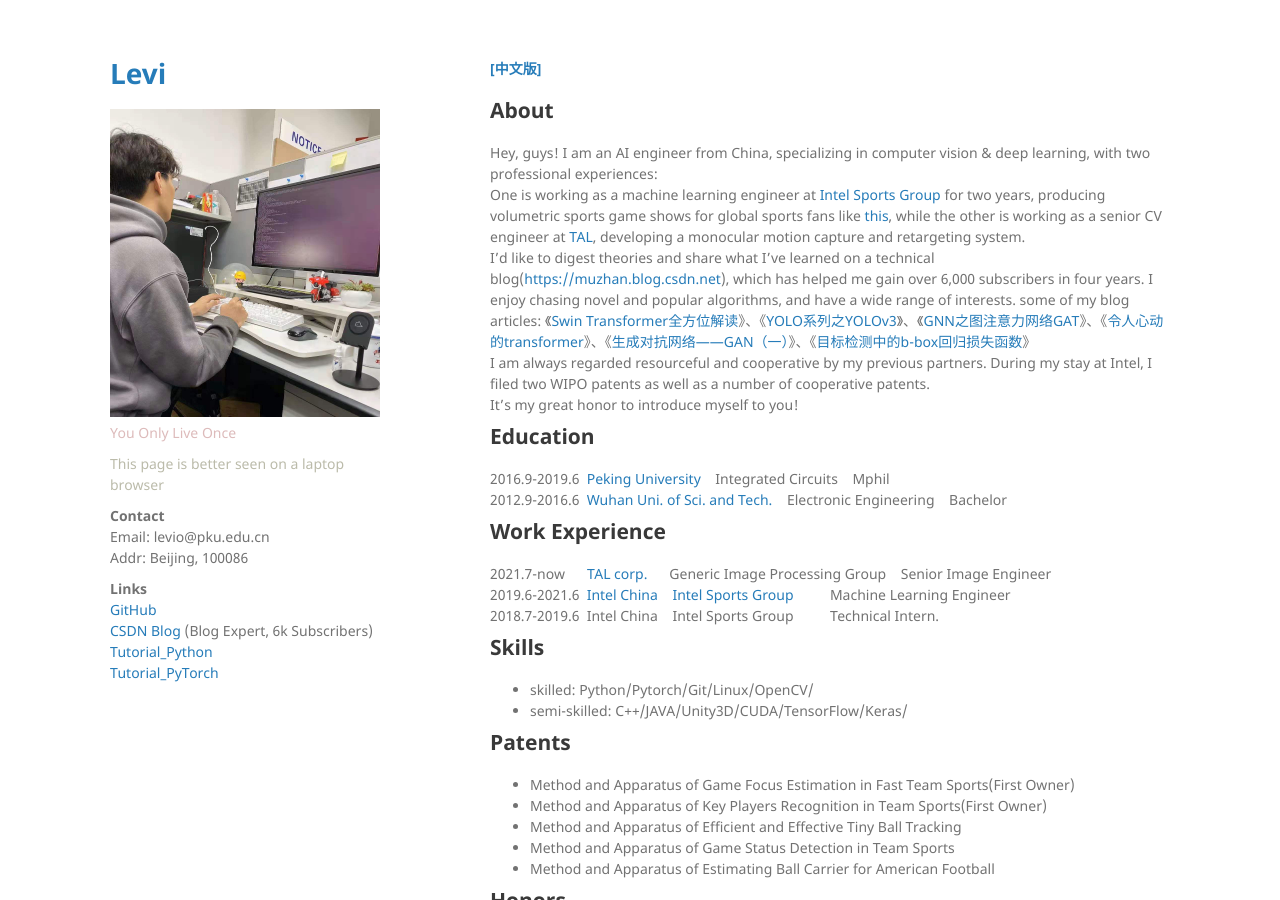
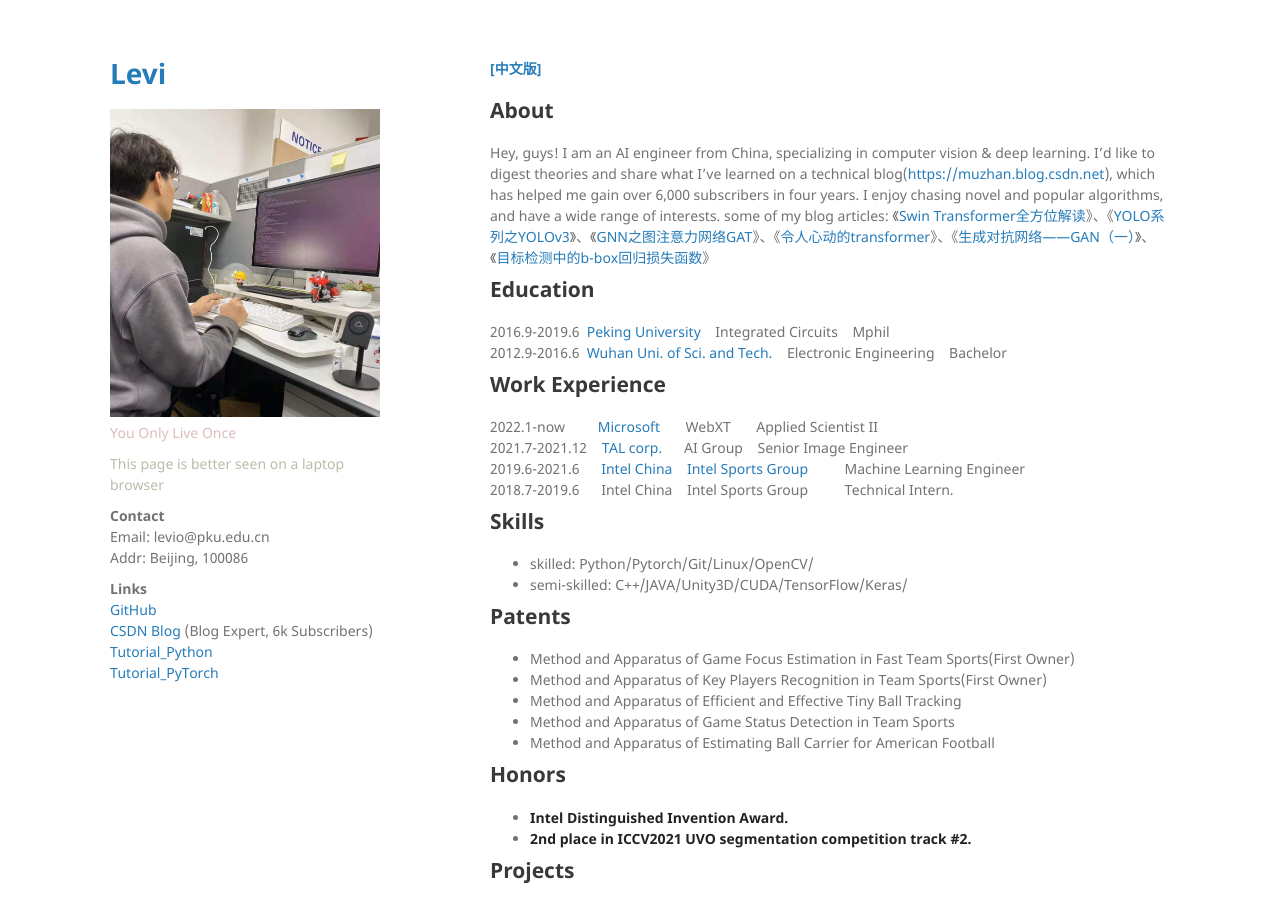
Before and after one commit to leviome/leviome.github.io, a Jekyll site: the page built from index.md, in a window 1280 px wide and 900 px high. Built offline with Jekyll 4.4.1, drawn with Linux system fonts in a browser that asks for light colours; our own code applies the rules of GitHub Pages for plain Markdown files.

Commit message:
Update index.md

```diff
--- a/index.md
+++ b/index.md
@@ -1,18 +1,18 @@
 #### [[中文版]](./index_cn.html)
 
 ## About
-Hey, guys! I am an AI engineer from China, specializing in computer vision & deep learning, with two professional experiences: <br>One is working as a machine learning engineer at [Intel Sports Group](https://www.intel.com/content/www/us/en/sports/sports-overview.html) for two years, producing volumetric sports game shows for global sports fans like [this](https://youtu.be/J7xIBoPr83A), while the other is working as a senior CV engineer at [TAL](http://www.100tal.com/), developing a monocular motion capture and retargeting system. <br>
+Hey, guys! I am an AI engineer from China, specializing in computer vision & deep learning.
 I'd like to digest theories and share what I've learned on a technical blog([https://muzhan.blog.csdn.net](https://muzhan.blog.csdn.net)), which has helped me gain over 6,000 subscribers in four years. I enjoy chasing novel and popular algorithms, and have a wide range of interests. some of my blog articles: 《[Swin Transformer全方位解读](https://blog.csdn.net/leviopku/article/details/120826980)》、《[YOLO系列之YOLOv3](https://blog.csdn.net/leviopku/article/details/82660381)》、《[GNN之图注意力网络GAT](https://zhuanlan.zhihu.com/p/112938037)》、《[令人心动的transformer](https://blog.csdn.net/leviopku/article/details/115614056)》、《[生成对抗网络——GAN（一）](https://blog.csdn.net/leviopku/article/details/81292192)》、《[目标检测中的b-box回归损失函数](https://blog.csdn.net/leviopku/article/details/114655338)》<br>
-I am always regarded resourceful and cooperative by my previous partners. During my stay at Intel, I filed two WIPO patents as well as a number of cooperative patents. <br>
-It's my great honor to introduce myself to you!
+
 ## Education
 2016.9-2019.6&nbsp;&nbsp;[Peking University](https://pku.edu.cn)&nbsp;&nbsp;&nbsp;&nbsp;Integrated Circuits&nbsp;&nbsp;&nbsp;&nbsp;Mphil<br>
 2012.9-2016.6&nbsp;&nbsp;[Wuhan Uni. of Sci. and Tech.](https://www.wust.edu.cn)&nbsp;&nbsp;&nbsp;&nbsp;Electronic Engineering&nbsp;&nbsp;&nbsp;&nbsp;Bachelor
 
 ## Work Experience
-2021.7-now&nbsp;&nbsp;&nbsp;&nbsp;&nbsp;&nbsp;[TAL corp.](http://www.100tal.com/)&nbsp;&nbsp;&nbsp;&nbsp;&nbsp;&nbsp;Generic Image Processing Group&nbsp;&nbsp;&nbsp;&nbsp;Senior Image Engineer<br>
-2019.6-2021.6&nbsp;&nbsp;[Intel China](https://intel.cn)&nbsp;&nbsp;&nbsp;&nbsp;[Intel Sports Group](https://www.intel.com/content/www/us/en/sports/sports-overview.html)&nbsp;&nbsp;&nbsp;&nbsp;&nbsp;&nbsp;&nbsp;&nbsp;&nbsp;&nbsp;Machine Learning Engineer<br>
-2018.7-2019.6&nbsp;&nbsp;Intel China&nbsp;&nbsp;&nbsp;&nbsp;Intel Sports Group&nbsp;&nbsp;&nbsp;&nbsp;&nbsp;&nbsp;&nbsp;&nbsp;&nbsp;&nbsp;Technical Intern.<br>
+2022.1-now&nbsp;&nbsp;&nbsp;&nbsp;&nbsp;&nbsp;&nbsp;&nbsp;&nbsp;[Microsoft](https://www.microsoft.com/zh-cn/)&nbsp;&nbsp;&nbsp;&nbsp;&nbsp;&nbsp;&nbsp;WebXT&nbsp;&nbsp;&nbsp;&nbsp;&nbsp;&nbsp;&nbsp;Applied Scientist II<br>
+2021.7-2021.12&nbsp;&nbsp;&nbsp;&nbsp;[TAL corp.](http://www.100tal.com/)&nbsp;&nbsp;&nbsp;&nbsp;&nbsp;&nbsp;AI Group&nbsp;&nbsp;&nbsp;&nbsp;Senior Image Engineer<br>
+2019.6-2021.6&nbsp;&nbsp;&nbsp;&nbsp;&nbsp;&nbsp;[Intel China](https://intel.cn)&nbsp;&nbsp;&nbsp;&nbsp;[Intel Sports Group](https://www.intel.com/content/www/us/en/sports/sports-overview.html)&nbsp;&nbsp;&nbsp;&nbsp;&nbsp;&nbsp;&nbsp;&nbsp;&nbsp;&nbsp;Machine Learning Engineer<br>
+2018.7-2019.6&nbsp;&nbsp;&nbsp;&nbsp;&nbsp;&nbsp;Intel China&nbsp;&nbsp;&nbsp;&nbsp;Intel Sports Group&nbsp;&nbsp;&nbsp;&nbsp;&nbsp;&nbsp;&nbsp;&nbsp;&nbsp;&nbsp;Technical Intern.<br>
 
 ## Skills
 - skilled: Python/Pytorch/Git/Linux/OpenCV/
```
